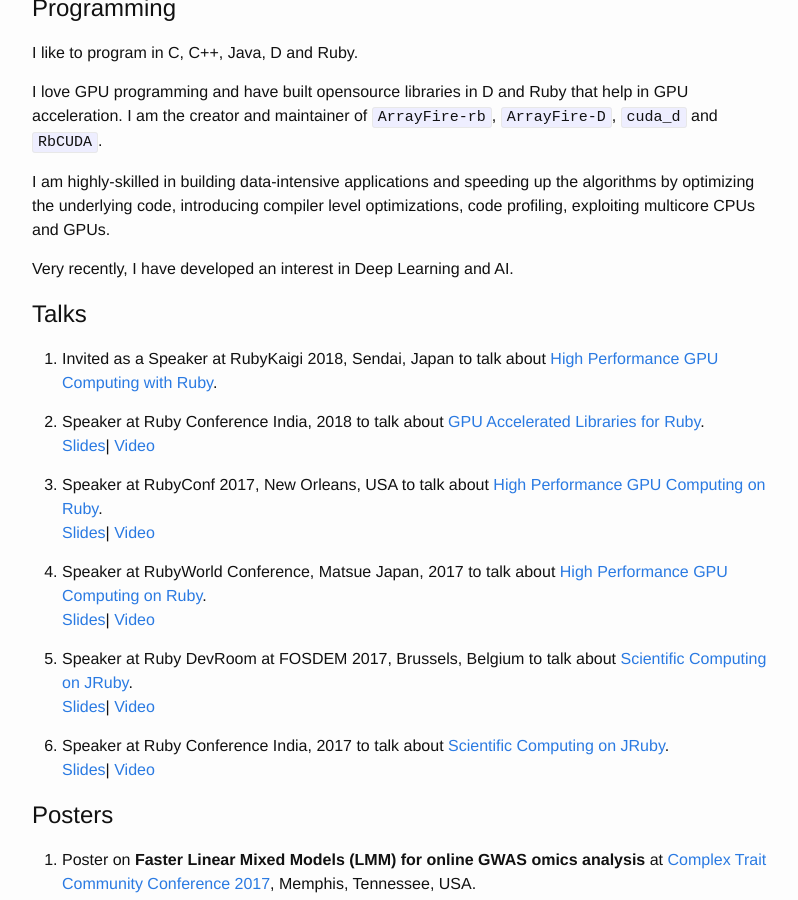
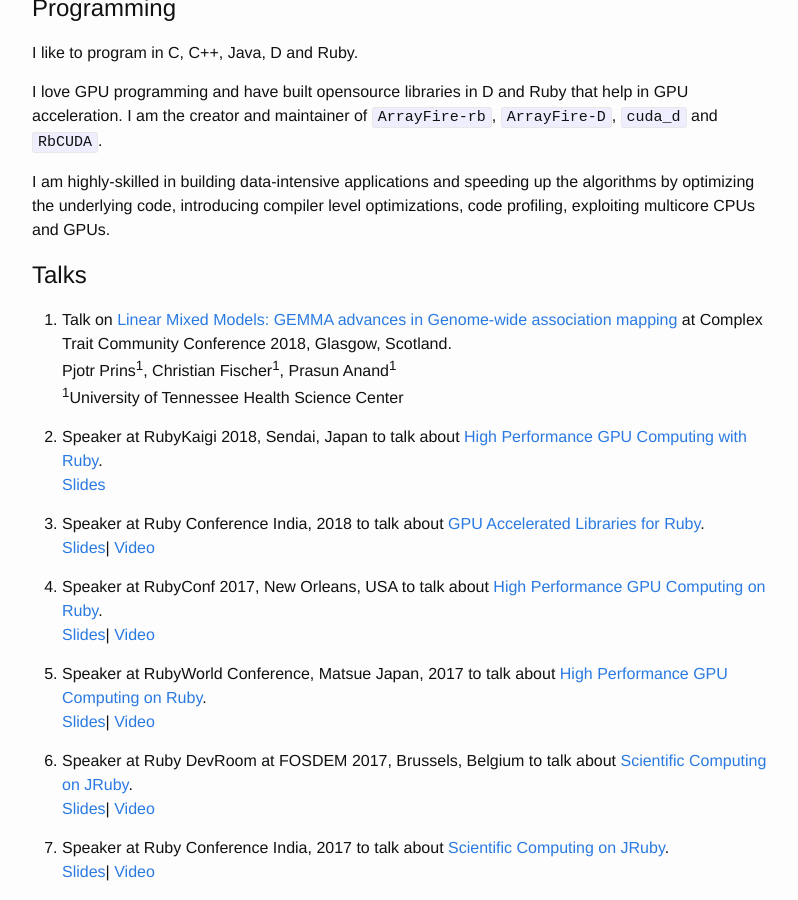
Before and after one commit to prasunanand/prasunanand.github.io, a Jekyll site: the page built from about.md, in a window 1280 px wide and 900 px high, scrolled down 851 px. Shown: the whole window, without its empty margins (238-1036 px from the left). Built offline with Jekyll 4.4.1, drawn with Linux system fonts in a browser that asks for light colours.

Commit message:
ctc2018 and RubyKaigi update

```diff
--- a/about.md
+++ b/about.md
@@ -41,25 +41,28 @@
 I am highly-skilled in building data-intensive applications and speeding up the algorithms by optimizing the underlying code, introducing
 compiler level optimizations, code profiling, exploiting multicore CPUs and GPUs.
 
-Very recently, I have developed an interest in Deep Learning and AI.
-
 # Talks
 
-1. Invited as a Speaker at RubyKaigi 2018, Sendai, Japan to talk about [High Performance GPU Computing with Ruby](http://rubykaigi.org/2018/presentations/prasun_anand.html#jun02).
+1. Talk on [Linear Mixed Models: GEMMA advances in Genome-wide association mapping](http://www.complextrait.org/ctc2018/abstracts.html) at Complex Trait Community Conference 2018, Glasgow, Scotland.<br>
+Pjotr Prins<sup>1</sup>, Christian Fischer<sup>1</sup>, Prasun Anand<sup>1</sup><br>
+<sup>1</sup>University of Tennessee Health Science Center
 
-2. Speaker at Ruby Conference India, 2018 to talk about [GPU Accelerated Libraries for Ruby](http://rubyconfindia.org/program/#prasun). <br>
+2. Speaker at RubyKaigi 2018, Sendai, Japan to talk about [High Performance GPU Computing with Ruby](http://rubykaigi.org/2018/presentations/prasun_anand.html#jun02). <br>
+[Slides](https://www.slideshare.net/PrasunAnand2/high-performance-gpu-computing-with-ruby-rubykaigi-2018)
+
+3. Speaker at Ruby Conference India, 2018 to talk about [GPU Accelerated Libraries for Ruby](http://rubyconfindia.org/program/#prasun). <br>
 [Slides](https://www.slideshare.net/PrasunAnand2/rubyconfindia2018-gpu-accelerated-libraries-for-ruby)| [Video](https://www.youtube.com/watch?v=Um8DhAk7DOo)
 
-3. Speaker at RubyConf 2017, New Orleans, USA to talk about [High Performance GPU Computing on Ruby](http://rubyconf.org/program#session-234). <br>
+4. Speaker at RubyConf 2017, New Orleans, USA to talk about [High Performance GPU Computing on Ruby](http://rubyconf.org/program#session-234). <br>
 [Slides](https://www.slideshare.net/PrasunAnand2/high-performance-gpu-computing-with-ruby-rubyconf-2017)| [Video](http://confreaks.tv/videos/rubyconf2017-high-performance-gpu-computing-with-ruby)
 
-4. Speaker at RubyWorld Conference, Matsue Japan, 2017 to talk about [High Performance GPU Computing on Ruby](http://2017.rubyworld-conf.org/en/program/). <br>
+5. Speaker at RubyWorld Conference, Matsue Japan, 2017 to talk about [High Performance GPU Computing on Ruby](http://2017.rubyworld-conf.org/en/program/). <br>
 [Slides](https://www.slideshare.net/PrasunAnand2/high-performance-gpu-computing-with-ruby)| [Video](https://youtu.be/_NeFdIhzz1o?t=9159)
 
-5. Speaker at Ruby DevRoom at FOSDEM 2017, Brussels, Belgium to talk about [Scientific Computing on JRuby](https://fosdem.org/2017/schedule/event/ruby_scientific_computing_on_jruby/).<br>
+6. Speaker at Ruby DevRoom at FOSDEM 2017, Brussels, Belgium to talk about [Scientific Computing on JRuby](https://fosdem.org/2017/schedule/event/ruby_scientific_computing_on_jruby/).<br>
 [Slides](https://www.slideshare.net/PrasunAnand2/fosdem2017-scientific-computing-on-jruby)| [Video](https://video.fosdem.org/2017/K.4.201/ruby_scientific_computing_on_jruby.mp4)
 
-6. Speaker at Ruby Conference India, 2017 to talk about [Scientific Computing on JRuby](http://rubyconfindia.org/program/#prasun-anand). <br>
+7. Speaker at Ruby Conference India, 2017 to talk about [Scientific Computing on JRuby](http://rubyconfindia.org/program/#prasun-anand). <br>
 [Slides](https://www.slideshare.net/PrasunAnand2/scientific-computing-on-jruby)| [Video](https://www.youtube.com/watch?v=mZEZ13nr-LQ)
 
 
```
